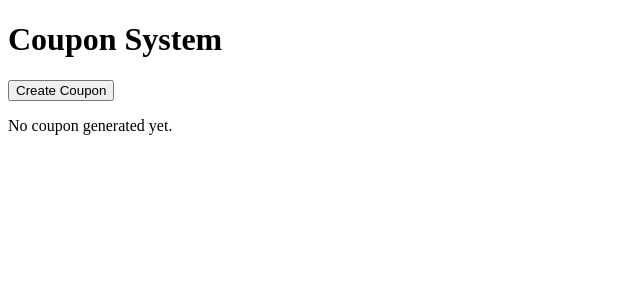
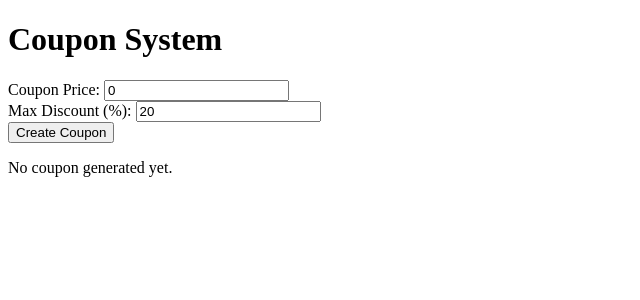
Before and after one commit to UncleJoseph-Jr/coupone-generator, a Next.js app: page /coupons in a window 1280 px wide. Shown: the top 300 px of the page, without its empty margins (0-640 px from the left). Built offline with nearby package versions, Linux system fonts and the light colour scheme.

Commit message:
input price and setPrice

```diff
--- a/src/pages/coupons.tsx
+++ b/src/pages/coupons.tsx
@@ -11,6 +11,8 @@ interface Coupon {
 export default function Coupons() {
   const [coupon, setCoupon] = useState<Coupon | null>(null);
   const [qrCode, setQrCode] = useState<string | null>(null);
+  const [price, setPrice] = useState<number>(0);
+  const [maxDiscount, setMaxDiscount] = useState<number>(20);
 
   const formatCouponCode = (code: string): string => {
     const parts = code.match(/.{1,3}/g);
@@ -46,13 +48,38 @@ export default function Coupons() {
   return (
     <div>
       <h1>Coupon System</h1>
+
+      {/* อินพุตสำหรับกรอกราคาคูปอง */}
+      <div>
+        <label htmlFor="price">Coupon Price: </label>
+        <input
+          type="number"
+          id="price"
+          value={price}
+          onChange={(e) => setPrice(Number(e.target.value))}
+          placeholder="Enter coupon price"
+        />
+      </div>
+
+      {/* อินพุตสำหรับกรอกส่วนลดสูงสุด */}
+      <div>
+        <label htmlFor="maxDiscount">Max Discount (%): </label>
+        <input
+          type="number"
+          id="maxDiscount"
+          value={maxDiscount}
+          onChange={(e) => setMaxDiscount(Number(e.target.value))}
+          placeholder="Enter max discount %"
+        />
+      </div>
+
       <button onClick={createCoupon}>Create Coupon</button>
+
       {coupon ? (
         <div>
           <p>Code: {formatCouponCode(coupon.code)}</p>
           <p>Discount: {coupon.discount}%</p>
           <p>Remaining: {coupon.remaining}%</p>
-          {/* <img src={coupon.qrCode} alt="QR Code" /> */}
           {qrCode && <img src={qrCode} alt="QR Code" />}
         </div>
       ) : (
```
